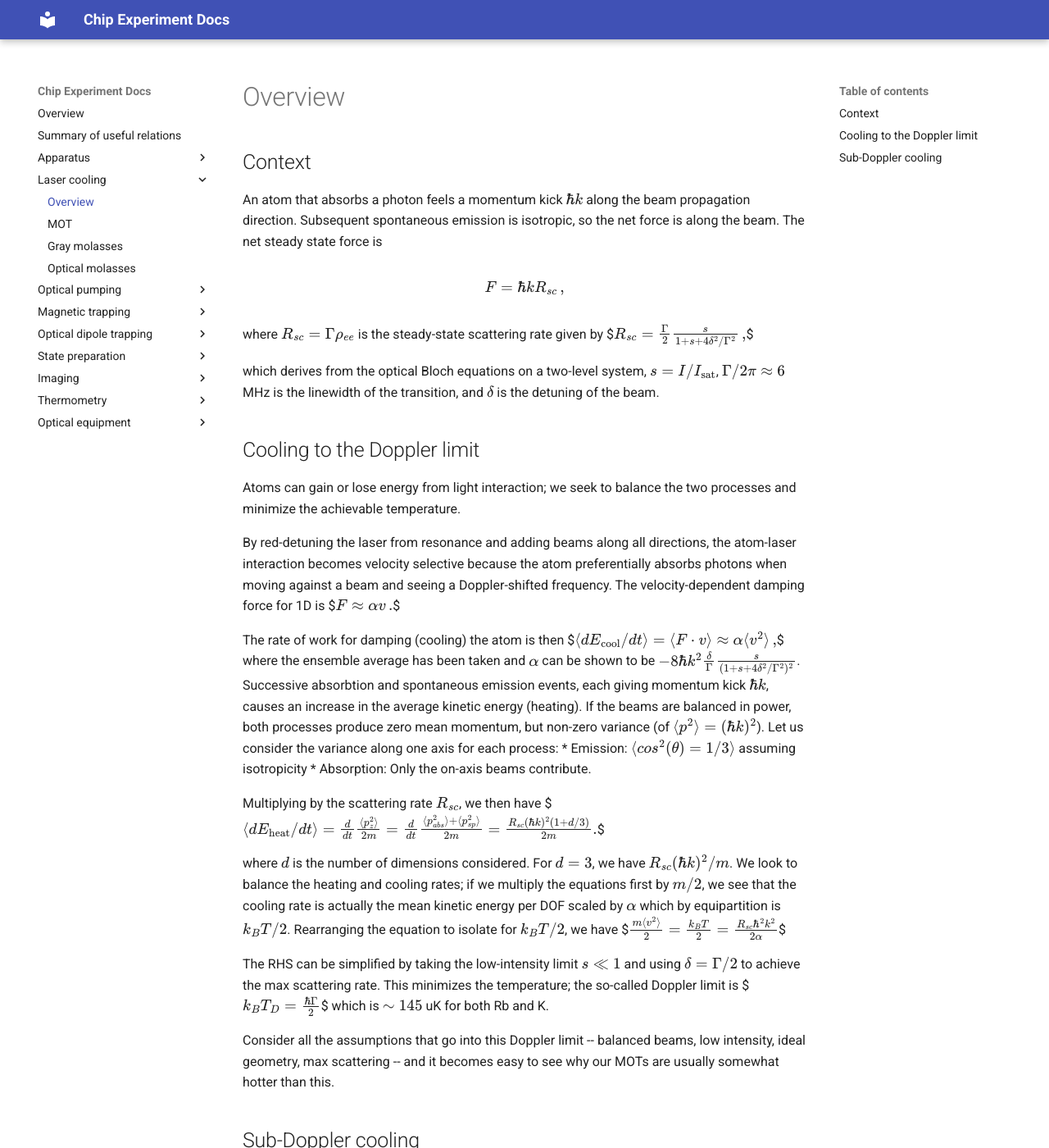
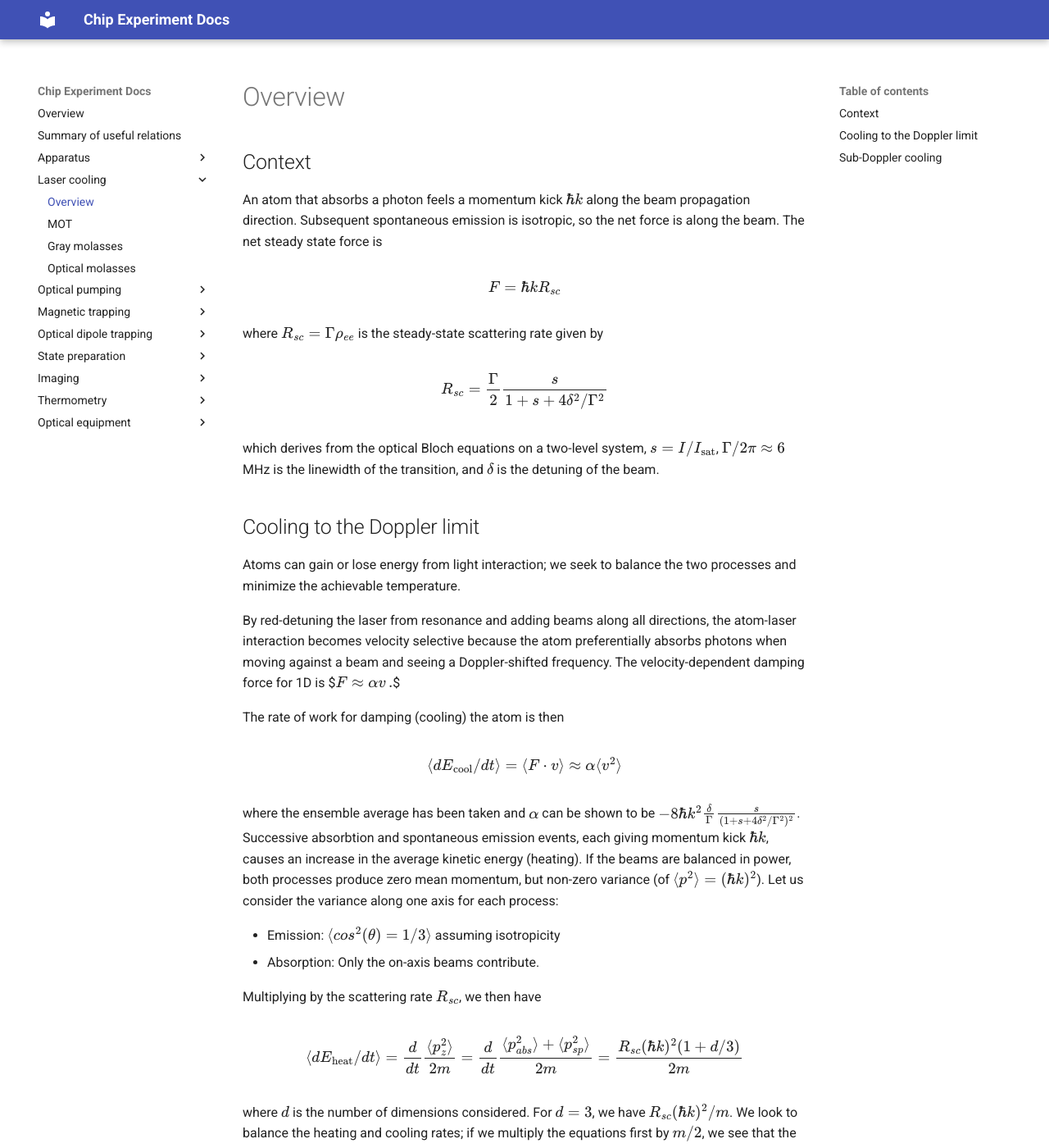
Before and after one commit to uoft-chiplab/chip-experiment, an MkDocs documentation site: the page built from docs/laser-cooling/overview.md, in a window 1280 px wide and 1400 px high. Shown: the whole window at 82% size. Built offline with MkDocs 1.6.1 and Material for MkDocs 9.7.7, drawn with Linux system fonts in a browser that asks for light colours; some of the changed text lies outside the part shown.

Commit message:
Update overview.md

```diff
--- a/docs/laser-cooling/overview.md
+++ b/docs/laser-cooling/overview.md
@@ -1,10 +1,11 @@
 ## Context
 An atom that absorbs a photon feels a momentum kick $\hbar k$ along the beam propagation direction. Subsequent spontaneous emission is isotropic, so the net force is along the beam. The net steady state force is
 
-$$F = \hbar k R_{sc}\,,$$
+$$F = \hbar k R_{sc}$$
 
 where $R_{sc} = \Gamma \rho_{ee}$ is the steady-state scattering rate given by
-$$R_{sc} = \frac{\Gamma}{2} \frac{s}{1+s+4\delta^2/\Gamma^2}\,,$$
+
+$$R_{sc} = \frac{\Gamma}{2} \frac{s}{1+s+4\delta^2/\Gamma^2}$$
 
 which derives from the optical Bloch equations on a two-level system, $s=I/I_\mathrm{sat}$, $\Gamma/2\pi \approx 6$ MHz is the linewidth of the transition, and $\delta$ is the detuning of the beam.
 
@@ -16,19 +17,26 @@ By red-detuning the laser from resonance and adding beams along all directions,
 $$F \approx \alpha v\,.$$
 
 The rate of work for damping (cooling) the atom is then
-$$\langle dE_\mathrm{cool}/dt \rangle = \langle F \cdot v \rangle \approx \alpha \langle v^2 \rangle\,,$$
+
+$$\langle dE_\mathrm{cool}/dt \rangle = \langle F \cdot v \rangle \approx \alpha \langle v^2 \rangle$$
+
  where the ensemble average has been taken and $\alpha$ can be shown to be $-8 \hbar k^2 \frac{\delta}{\Gamma} \frac{s}{(1 + s + 4\delta^2/\Gamma^2)^2}$. Successive absorbtion and spontaneous emission events, each giving momentum kick $\hbar k$, causes an increase in the average kinetic energy (heating). If the beams are balanced in power, both processes produce zero mean momentum, but non-zero variance (of $\langle p^2 \rangle = (\hbar k)^2$). Let us consider the variance along one axis for each process:
+
  * Emission: $\langle cos^2 (\theta) = 1/3 \rangle$ assuming isotropicity
  * Absorption: Only the on-axis beams contribute.
 
  Multiplying by the scattering rate $R_{sc}$, we then have
-$$\langle dE_\mathrm{heat}/dt \rangle  = \frac{d}{dt} \frac{\langle p_z^2 \rangle}{2m} = \frac{d}{dt} \frac{\langle p_{abs}^2 \rangle + \langle p_{sp}^2\rangle}{2m} = \frac{R_{sc} (\hbar k)^2 (1+d/3)}{2m}.$$
+
+$$\langle dE_\mathrm{heat}/dt \rangle  = \frac{d}{dt} \frac{\langle p_z^2 \rangle}{2m} = \frac{d}{dt} \frac{\langle p_{abs}^2 \rangle + \langle p_{sp}^2\rangle}{2m} = \frac{R_{sc} (\hbar k)^2 (1+d/3)}{2m}$$
 
 where $d$ is the number of dimensions considered. For $d=3$, we have $R_{sc} (\hbar k)^2/m$. We look to balance the heating and cooling rates; if we multiply the equations first by $m/2$, we see that the cooling rate is actually the mean kinetic energy per DOF scaled by $\alpha$ which by equipartition is $k_BT/2$. Rearranging the equation to isolate for $k_BT/2$, we have
+
 $$\frac{m \langle v^2 \rangle}{2} = \frac{k_B T}{2} = \frac{R_{sc} \hbar^2 k^2}{2 \alpha}$$
 
 The RHS can be simplified by taking the low-intensity limit $s \ll 1$ and using $\delta = \Gamma /2$ to achieve the max scattering rate. This minimizes the temperature; the so-called Doppler limit is
+
 $$k_B T_D = \frac{\hbar \Gamma}{2}$$
+
 which is $\sim 145$ uK for both Rb and K.
 
 Consider all the assumptions that go into this Doppler limit -- balanced beams, low intensity, ideal geometry, max scattering -- and it becomes easy to see why our MOTs are usually somewhat hotter than this.
```
